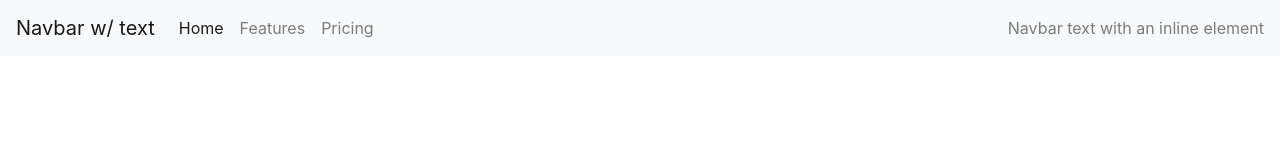
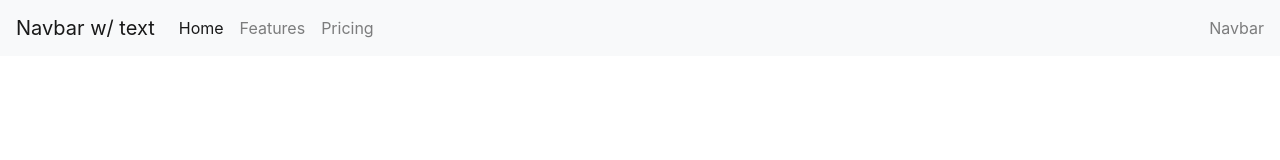
Before and after one commit to NathanPri/revision-html, a plain HTML site: page index.html in a window 1280 px wide. Drawn offline with nearby package versions, Linux system fonts and the light colour scheme.

Commit message:
Creation script.js

```diff
--- a/index.html
+++ b/index.html
@@ -30,7 +30,7 @@
             </li>
             </ul>
             <span class="navbar-text">
-            Navbar text with an inline element
+            Navbar
             </span>
         </div>
 </nav>
```
Also changed, not shown: Js/script.js (added).
